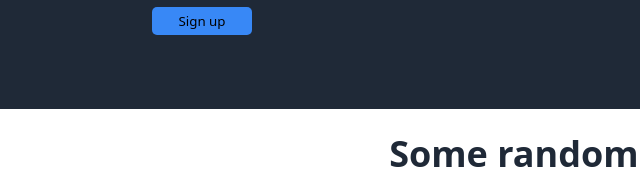
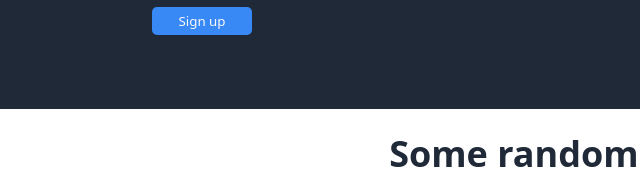
Before and after one commit to Starsus24/landing-page, a plain HTML site: page index.html in a window 1280 px wide. Shown: the part 391-568 px from the top of the page, 13-653 px from the left. Drawn offline with Linux system fonts and the light colour scheme.

Commit message:
Cambio de color en el primer boton

```diff
--- a/style.css
+++ b/style.css
@@ -89,6 +89,7 @@ button {
     border: 0;
     padding: 5px;
     border-radius: 5px;
+    color: #F9FAF8;
 }
 
 .img {
```
